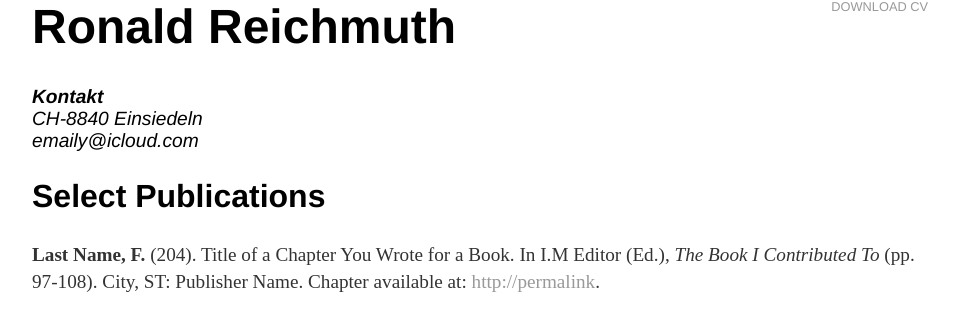
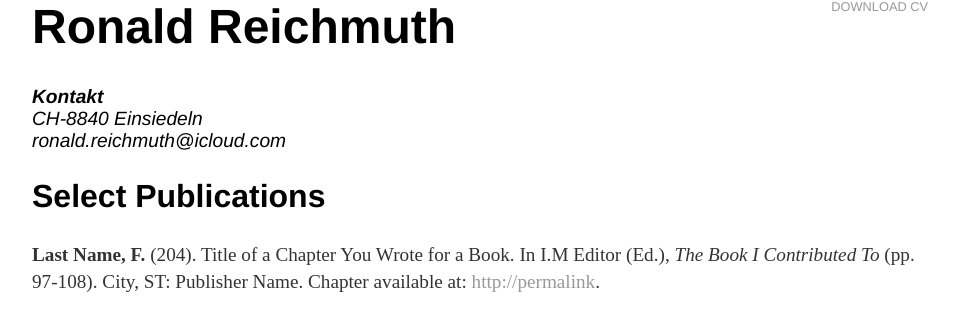
Before and after one commit to ronaldreichmuth/ronaldreichmuth.github.io, a Jekyll site: the page built from cv/index.html, in a window 1280 px wide. Shown: the part 116-439 px from the top of the page, without its empty margins (160-1118 px from the left). Built offline with Jekyll 4.4.1, drawn with Linux system fonts in a browser that asks for light colours.

Commit message:
Update index.html

```diff
--- a/cv/index.html
+++ b/cv/index.html
@@ -9,7 +9,7 @@ title: CV of Your Name
 					<address>
 					<strong>Kontakt</strong><br>
 					CH-8840 Einsiedeln<br>
-					<span class="obfuscate">emaily@icloud.com</span>
+					<span class="obfuscate">ronald.reichmuth@icloud.com</span>
 					</address>
 
 					<h2>Select Publications</h2>
```
